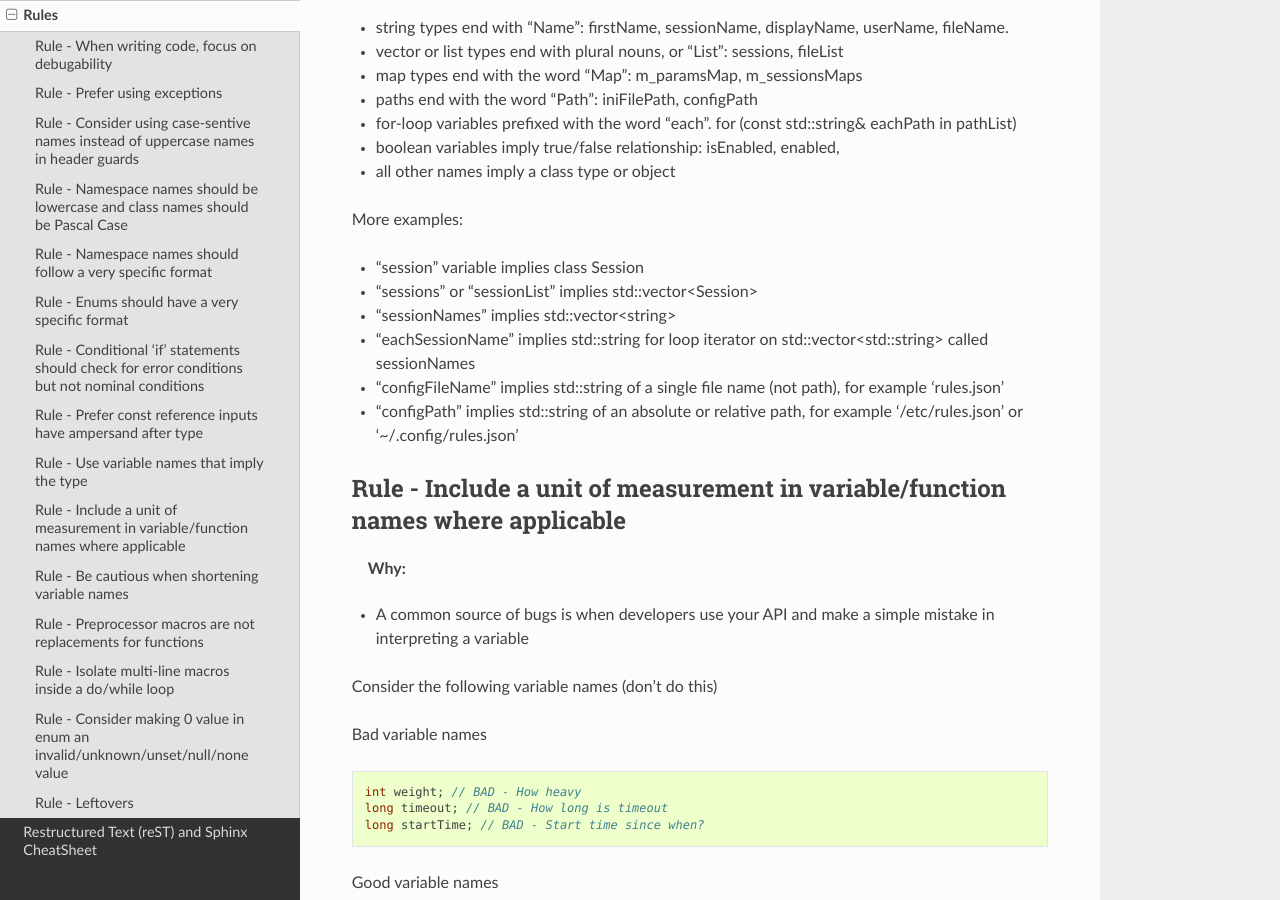
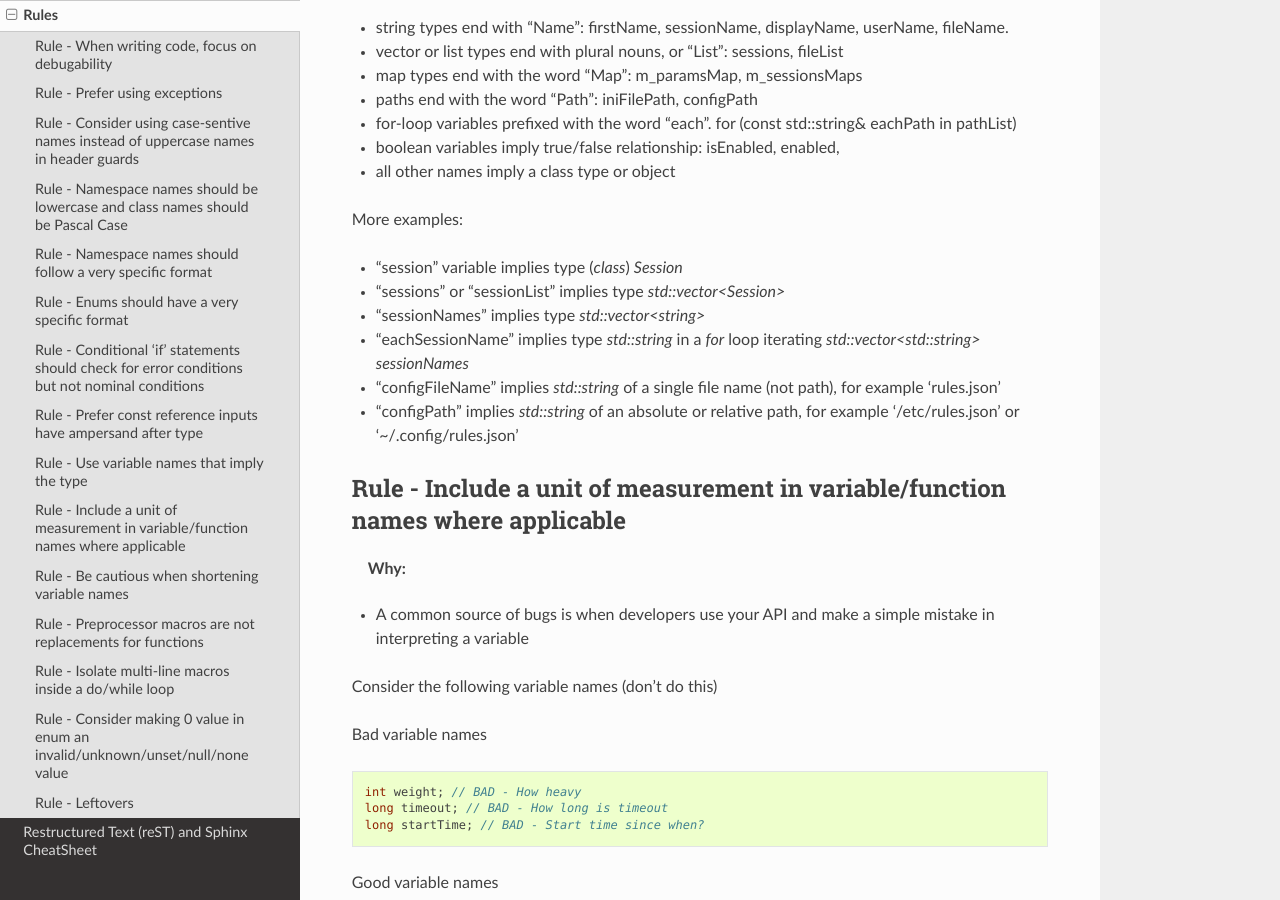
Before and after one commit to ckalapat/cpp-code-review, a Sphinx documentation site: the page built from source/05-rules.rst, in a window 1280 px wide and 900 px high, scrolled down 5388 px. Built offline with Sphinx 7.4.7 and the Read the Docs theme 2.0.0, drawn with Linux system fonts in a browser that asks for light colours.

Commit message:
Fixing typos

```diff
--- a/source/00-introduction.rst
+++ b/source/00-introduction.rst
@@ -3,7 +3,6 @@
 
 This exists to help teach new C++ developers and teams of developers to write consistent code.
 
-# Warning
 * This guide assumes you know C++.
 * This guide teaches you time-tested, battle-hardended C++ rules.
 * This guide most importantly cites reason why each rules exist.
--- a/source/01-about-the-author.rst
+++ b/source/01-about-the-author.rst
@@ -1,4 +1,4 @@
 About the Author
 ================
 
-My name is Charles.  I've been programming in C++ since 1995.  It was the first programming language I learned and the default language I go to to get a lot of stuff done.  I've seen a lot of good C++ code in my life.  I've watches C++ mature into a great programming language and I've seen new generations tackle the ever-so-complex language.  Even though I learned C, Java, C# and Python along the way, I always seem to go back to C++.
+My name is Charles.  I've been programming in C++ since 1995.  It was the first programming language I learned and the default language I use to to get stuff done.  I've seen a lot of good C++ code in my life.  I've watches C++ mature into a great programming language and I've seen new generations tackle the ever-so-complex language.  Even though I learned C, Java, C# and Python along the way, I always seem to go back to C++.
--- a/source/05-rules.rst
+++ b/source/05-rules.rst
@@ -273,12 +273,12 @@
 
 More examples:
 
-* "session" variable implies  class Session
-* "sessions" or "sessionList" implies std::vector<Session>
-* "sessionNames" implies std::vector<string>
-* "eachSessionName" implies std::string for loop iterator on std::vector<std::string> called sessionNames
-* "configFileName" implies std::string of a single file name (not path), for example 'rules.json'
-* "configPath" implies std::string of an absolute or relative path, for example '/etc/rules.json' or '~/.config/rules.json'
+* "session" variable implies type (`class`) `Session`
+* "sessions" or "sessionList" implies type `std::vector<Session>`
+* "sessionNames" implies type `std::vector<string>`
+* "eachSessionName" implies type `std::string` in a `for` loop iterating `std::vector<std::string> sessionNames`
+* "configFileName" implies `std::string` of a single file name (not path), for example 'rules.json'
+* "configPath" implies `std::string` of an absolute or relative path, for example '/etc/rules.json' or '~/.config/rules.json'
 
 
 Rule - Include a unit of measurement in variable/function names where applicable
```
